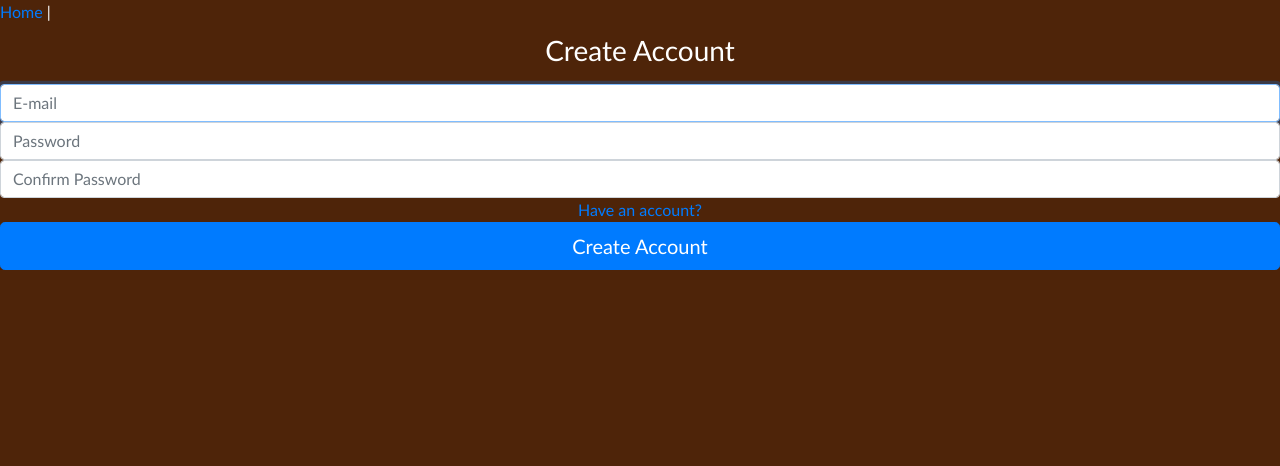
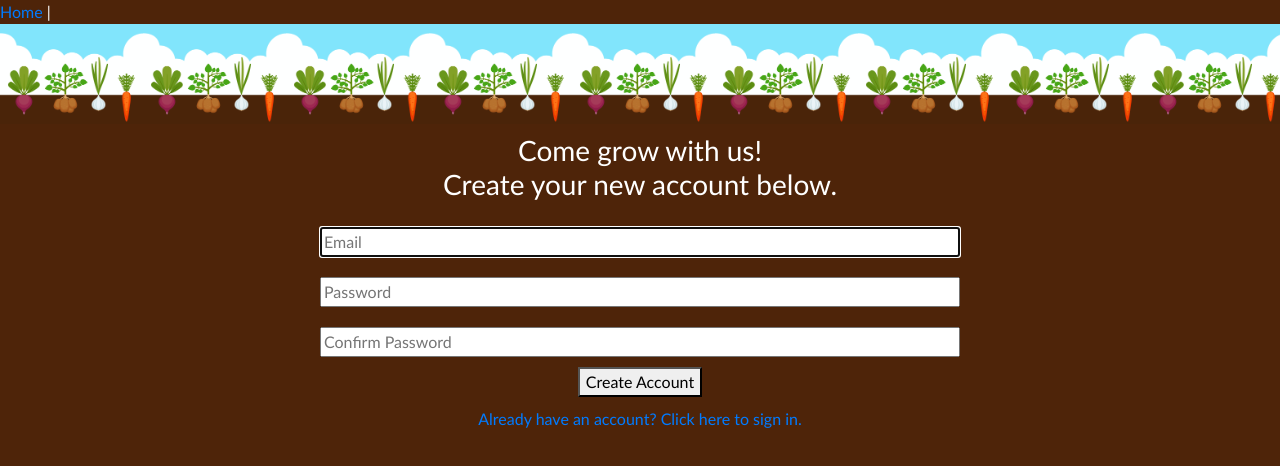
Before and after one commit to n0nnahs/Aww-Crop, a Vue app in the folder vue/: page /register in a window 1280 px wide. Shown: the top 466 px of the page. Built offline with nearby package versions, Linux system fonts and the light colour scheme.

Commit message:
Adding style for Register.vue, attempted to fix brown bar at top of page

```diff
--- a/vue/src/App.vue
+++ b/vue/src/App.vue
@@ -17,4 +17,16 @@
   height: 100vh;
 }
 
+header {
+  background-image: url("./assets/veggies-fixed-clouds.jpg");
+  background-repeat: repeat-x;
+  background-size: contain;
+  height: 100px;
+  width: 100%;
+}
+
+nav {
+  background-color: #81e5fc;
+}
+
 </style>
--- a/vue/src/views/Register.vue
+++ b/vue/src/views/Register.vue
@@ -1,7 +1,9 @@
 <template>
   <div id="register" class="text-center">
+    <header class="header">
+    </header>
     <form class="form-register" @submit.prevent="register">
-      <h1 class="h3 mb-3 font-weight-normal">Create Account</h1>
+      <h1 class="h3 mb-3 font-weight-normal">Come grow with us!</br>Create your new account below.</h1>
       <div class="alert alert-danger" role="alert" v-if="registrationErrors">
         {{ registrationErrorMsg }}
       </div>
@@ -9,8 +11,8 @@
       <input
         type="email"
         id="username"
-        class="form-control"
-        placeholder="E-mail"
+        class="user-input"
+        placeholder="Email"
         v-model="user.username"
         required
         autofocus
@@ -19,7 +21,7 @@
       <input
         type="password"
         id="password"
-        class="form-control"
+        class="user-input"
         placeholder="Password"
         v-model="user.password"
         required
@@ -27,15 +29,17 @@
       <input
         type="password"
         id="confirmPassword"
-        class="form-control"
+        class="user-input"
         placeholder="Confirm Password"
         v-model="user.confirmPassword"
         required
       />
-      <router-link :to="{ name: 'login' }">Have an account?</router-link>
-      <button class="btn btn-lg btn-primary btn-block" type="submit">
+      </br>
+      <button class="create-account-button" type="submit">
         Create Account
       </button>
+      </br>
+      <router-link :to="{ name: 'login' }">Already have an account? Click here to sign in.</router-link>
     </form>
   </div>
 </template>
@@ -80,7 +84,7 @@ export default {
               this.registrationErrorMsg = 'Bad Request: Validation Errors';
             }
             if(response.status === 409){
-              this.registrationErrorMsg = 'This E-mail is already registered!'
+              this.registrationErrorMsg = 'This email is already registered!'
             }
           });
       }
@@ -93,4 +97,10 @@ export default {
 };
 </script>
 
-<style></style>
+<style>
+
+.create-account-button {
+  margin-bottom: 10px;
+}
+
+</style>
```
